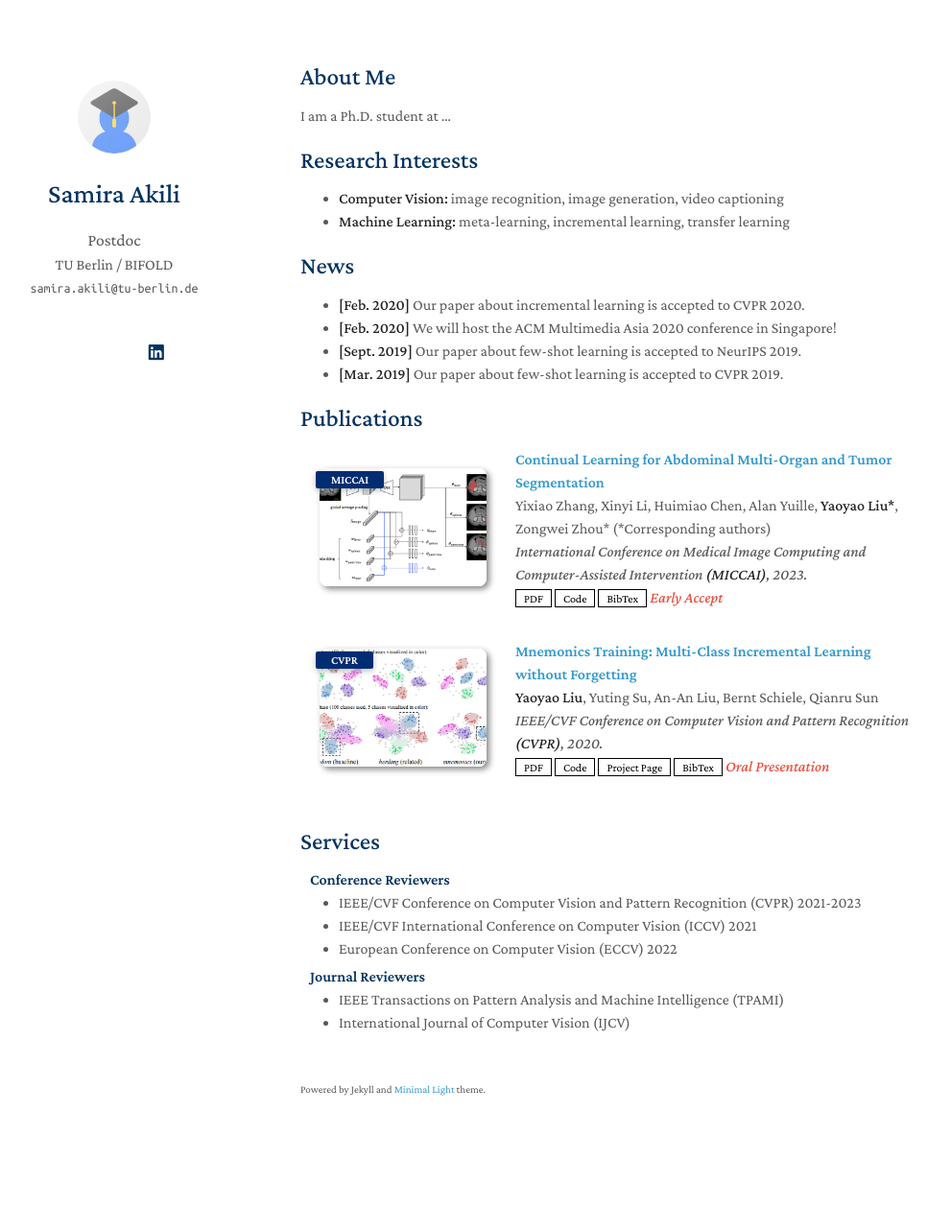
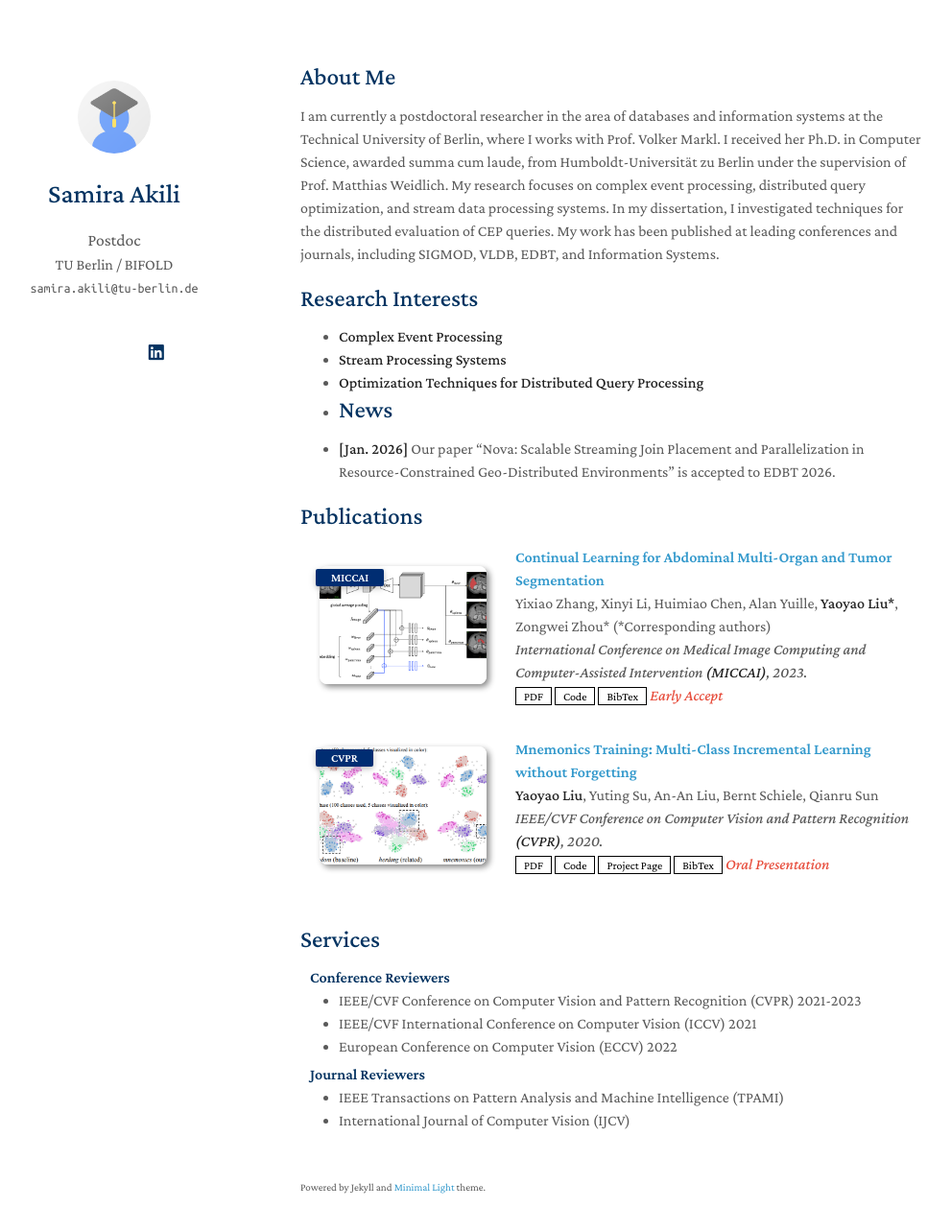
Before and after one commit to samieze/samieze.github.io, a Jekyll site: the page built from index.md, in a window 1280 px wide and 1318 px high. Shown: the top 1283 px of the window at 96% size, without its empty margins (157-1148 px from the left). Built offline with Jekyll 4.4.1, drawn with Linux system fonts in a browser that asks for light colours; a style sheet for code colours, icons or effects is not loaded; our own code applies the rules of GitHub Pages for plain Markdown files.

Commit message:
Update index.md

```diff
--- a/index.md
+++ b/index.md
@@ -4,19 +4,19 @@ layout: homepage
 
 ## About Me
 
-I am a Ph.D. student at ...
+I am currently a postdoctoral researcher in the area of databases and information systems at the Technical University of Berlin, where I works with Prof. Volker Markl. I received her Ph.D. in Computer Science, awarded summa cum laude, from Humboldt-Universität zu Berlin under the supervision of Prof. Matthias Weidlich.
+My research focuses on complex event processing, distributed query optimization, and stream data processing systems. In my dissertation, I investigated techniques for the distributed evaluation of CEP queries.
+My work has been published at leading conferences and journals, including SIGMOD, VLDB, EDBT, and Information Systems.
 
 ## Research Interests
 
-- **Computer Vision:** image recognition, image generation, video captioning
-- **Machine Learning:** meta-learning, incremental learning, transfer learning
-
+- **Complex Event Processing**
+- **Stream Processing Systems**
+- **Optimization Techniques for Distributed Query Processing**
+-
 ## News
 
-- **[Feb. 2020]** Our paper about incremental learning is accepted to CVPR 2020.
-- **[Feb. 2020]** We will host the ACM Multimedia Asia 2020 conference in Singapore!
-- **[Sept. 2019]** Our paper about few-shot learning is accepted to NeurIPS 2019.
-- **[Mar. 2019]** Our paper about few-shot learning is accepted to CVPR 2019.
+- **[Jan. 2026]** Our paper "Nova: Scalable Streaming Join Placement and Parallelization in Resource-Constrained Geo-Distributed Environments"  is accepted to EDBT 2026.
 
 {% include_relative _includes/publications.md %}
 
```
